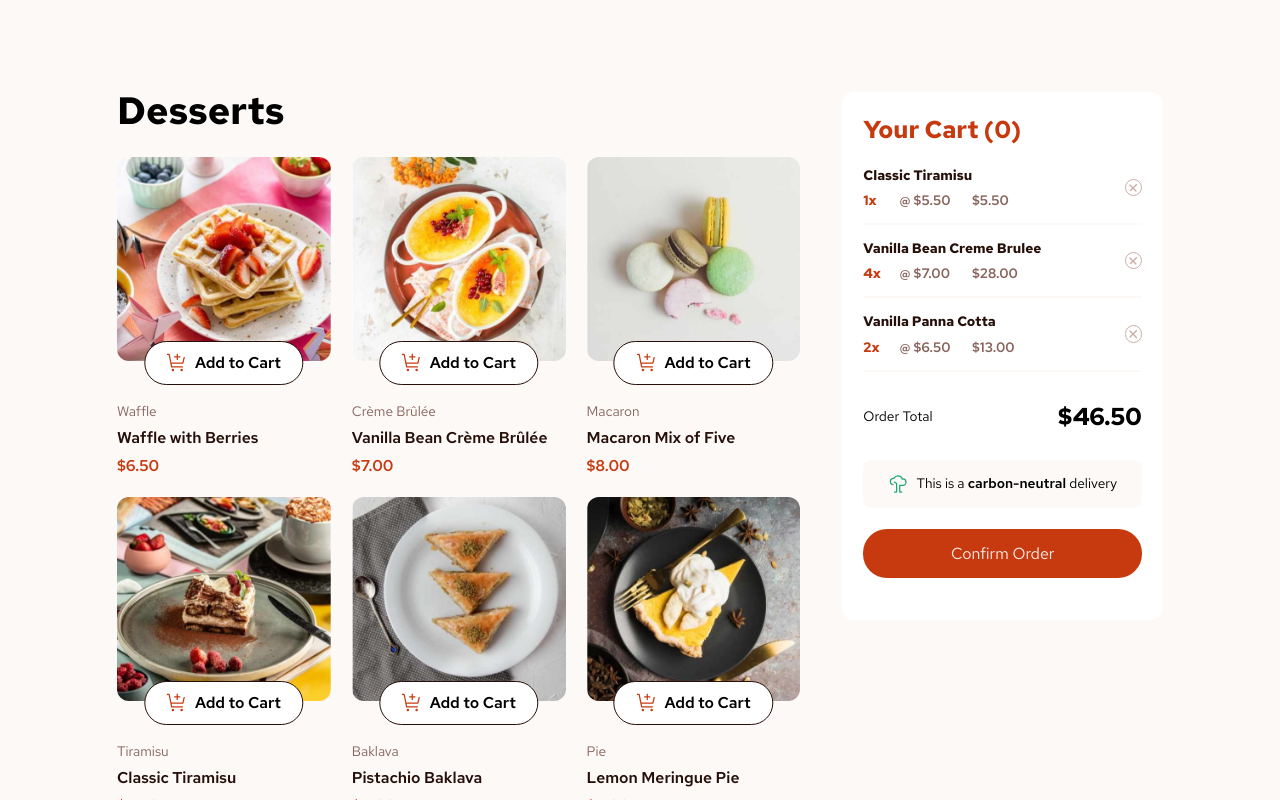
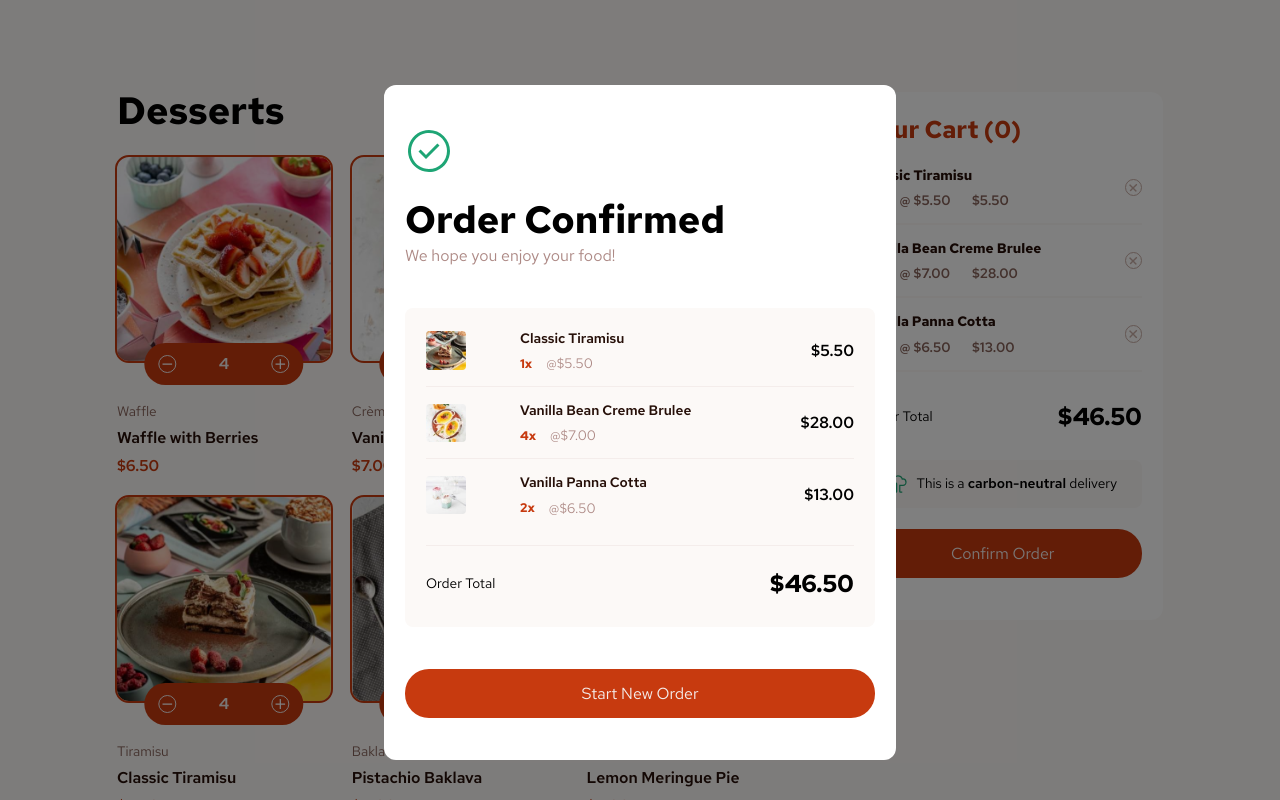
Before and after one commit to MCDoodle1/Product-list-with-cart, a React (Vite) app in the folder frontend/: page / in a window 1280 px wide. Shown: the top 800 px of the page. Built offline with nearby package versions, Linux system fonts and the light colour scheme.

Commit message:
UI Order confirmation screen desktop

```diff
--- a/frontend/src/App.jsx
+++ b/frontend/src/App.jsx
@@ -5,7 +5,7 @@ import Cart from "./components/Cart";
 import Lightbox from "./components/Lightbox";
 
 function App() {
-  const lightboxActive = false;
+  const lightboxActive = true;
 
   return (
     <>
--- a/frontend/src/components/ButtonSmall.jsx
+++ b/frontend/src/components/ButtonSmall.jsx
@@ -4,7 +4,7 @@ import plus from "../../assets/images/icon-increment-quantity.svg";
 import { useState } from "react";
 
 const ButtonSmall = () => {
-  const buttonClicked = true;
+  const buttonClicked = false;
 
   return buttonClicked ? (
     <div className="button-small unclicked">
--- a/frontend/src/components/Card.jsx
+++ b/frontend/src/components/Card.jsx
@@ -4,7 +4,7 @@ import ButtonSmall from "./ButtonSmall";
 const Card = () => {
   const [data, setData] = useState(null);
   const [screenSize, setScreenSize] = useState("mobile");
-  const buttonClicked = false;
+  const buttonClicked = true;
 
   useEffect(() => {
     fetch("../../data.json")
```
